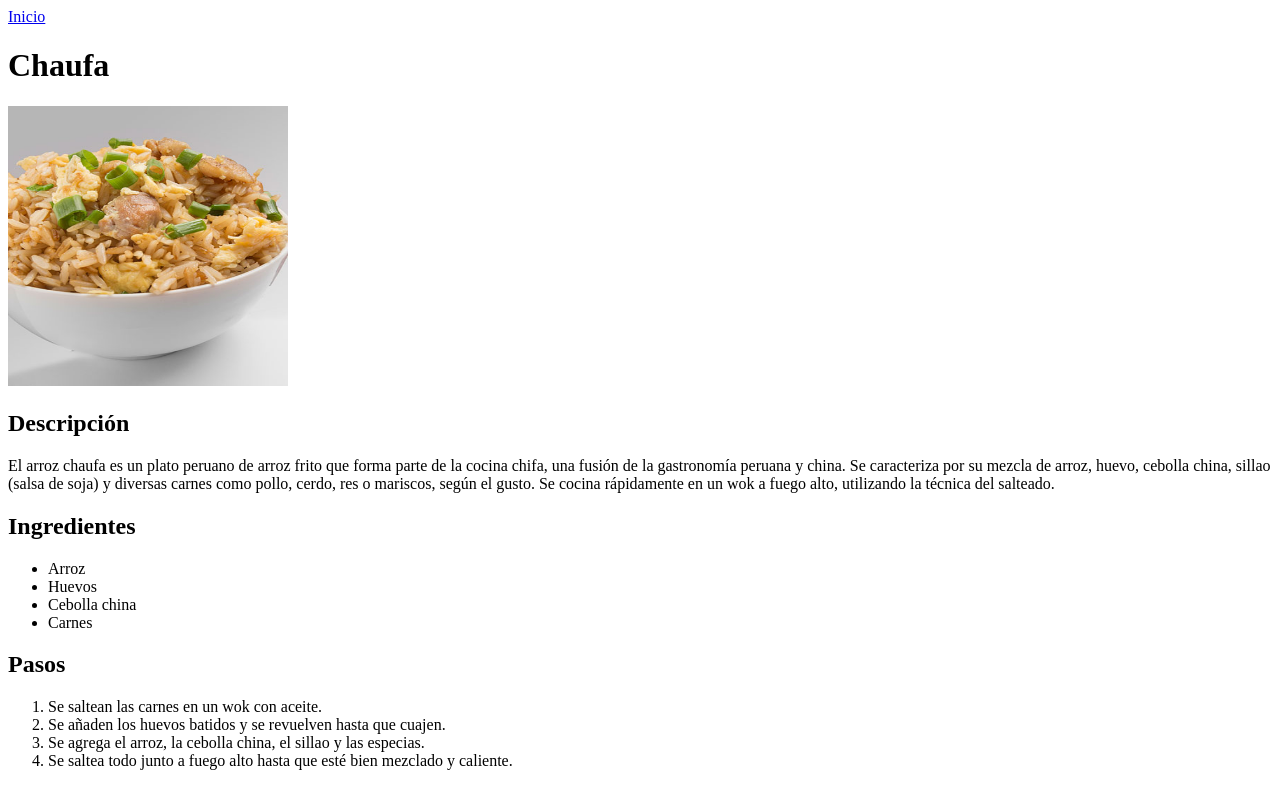
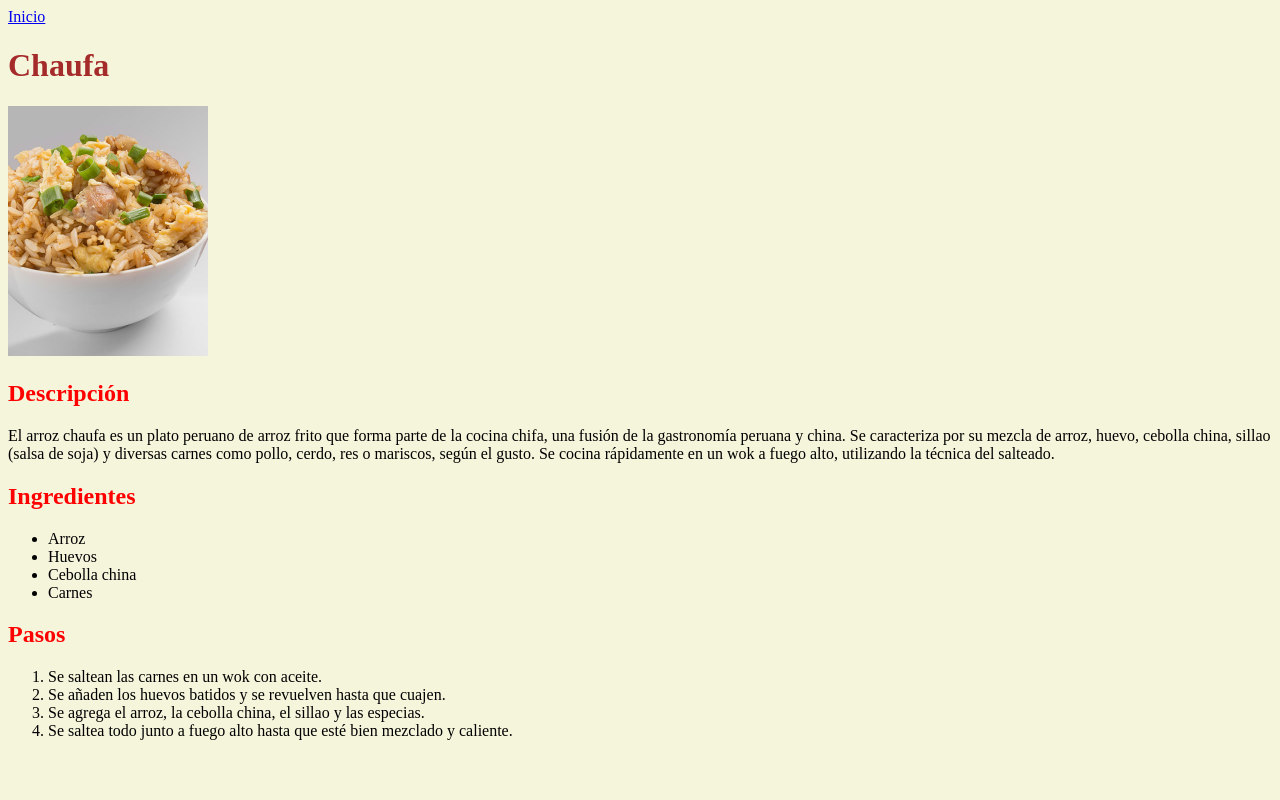
Before and after one commit to calingod/odin-recipes, a plain HTML site: page recipes/chaufa.html in a window 1280 px wide. Drawn offline with Linux system fonts and the light colour scheme.

Commit message:
Agregar colores e identificadores a los selectores

```diff
--- a/recipes/chaufa.html
+++ b/recipes/chaufa.html
@@ -3,26 +3,27 @@
 <head>
     <meta charset="UTF-8">
     <meta name="viewport" content="width=device-width, initial-scale=1.0">
+    <link rel="stylesheet" href="/styles.css">
     <title>Chaufa</title>
 </head>
 <body>
     <nav>
         <a href="/index.html"> Inicio</a>
     </nav>
-    <h1>Chaufa</h1>
-    <img src="/recipes/chaufa.jpg" width="280" height="280" alt="arroz chaufa" title="Chaufa">
+    <h1 id="receta2">Chaufa</h1>
+    <img  id="chaufa-img" src="/recipes/chaufa.jpg"  alt="arroz chaufa" title="Chaufa">
     <main>
     <section>
-        <h2>Descripción</h2>
+        <h2 class="Encabezados2">Descripción</h2>
         <p>El arroz chaufa es un plato peruano de arroz frito que forma parte de la cocina chifa, una fusión de la gastronomía peruana y china. Se caracteriza por su mezcla de arroz, huevo, cebolla china, sillao (salsa de soja) y diversas carnes como pollo, cerdo, res o mariscos, según el gusto. Se cocina rápidamente en un wok a fuego alto, utilizando la técnica del salteado. </p>
-        <h2>Ingredientes</h2>
+        <h2 class="Encabezados2">Ingredientes</h2>
         <ul>
             <li>Arroz</li>
             <li>Huevos</li>
             <li>Cebolla china</li>
             <li>Carnes</li>
         </ul>
-        <h2>Pasos</h2>
+        <h2 class="Encabezados2"> Pasos</h2>
         <ol>
             <li>Se saltean las carnes en un wok con aceite. </li>
             <li>Se añaden los huevos batidos y se revuelven hasta que cuajen. </li>
--- /dev/null
+++ b/styles.css
@@ -0,0 +1,26 @@
+body{
+    background-color: beige;
+}
+
+#receta1,
+#receta2,
+#receta3{
+    color: brown;
+}
+
+.Encabezados1,
+.Encabezados2,
+.Encabezados3{
+    color: red;
+}
+
+#principal{
+    color: rgb(221, 145, 5);
+}
+
+#chaufa-img,
+#lasaña-img,
+#ceviche-img{
+    height: auto;
+    width: 200px;
+}
```
Also changed, not shown: index.html (+2 -2 lines), recipes/ceviche.html (+6 -6 lines), recipes/lasagna.html (+6 -6 lines).
